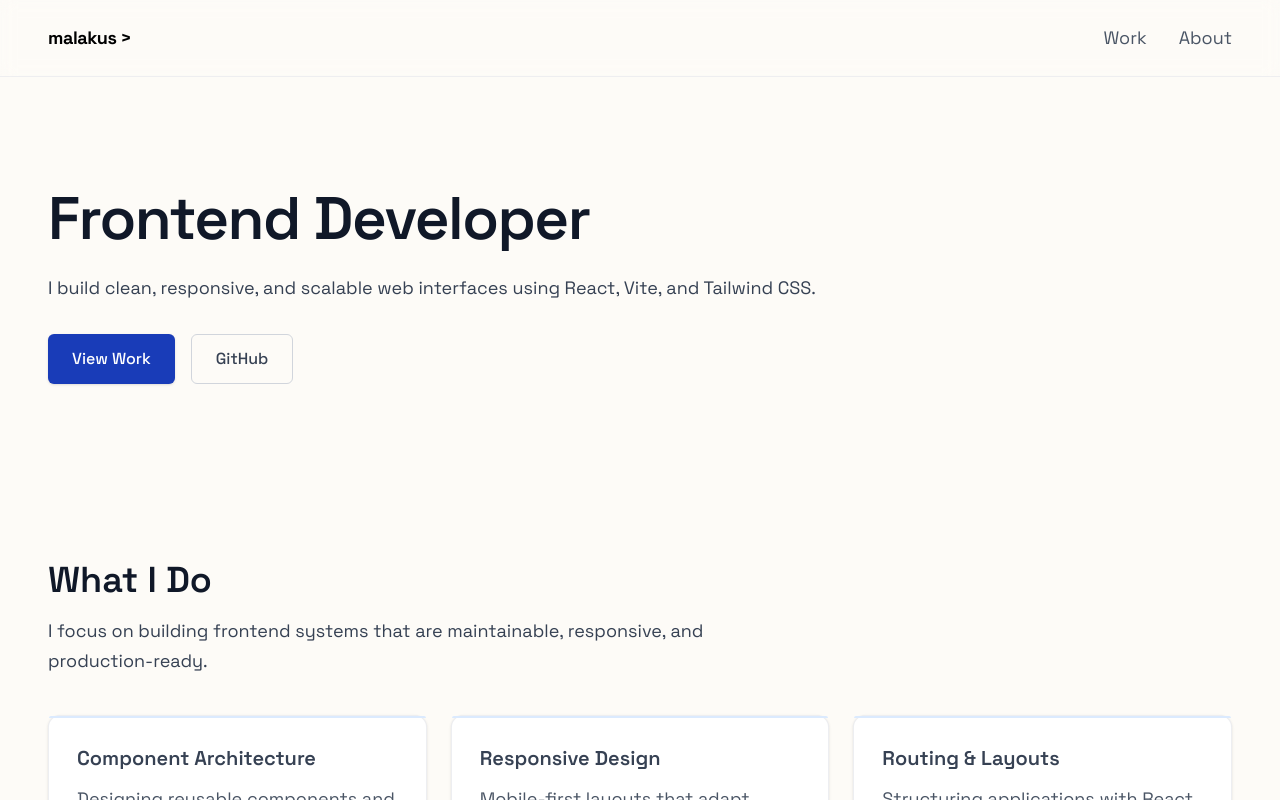
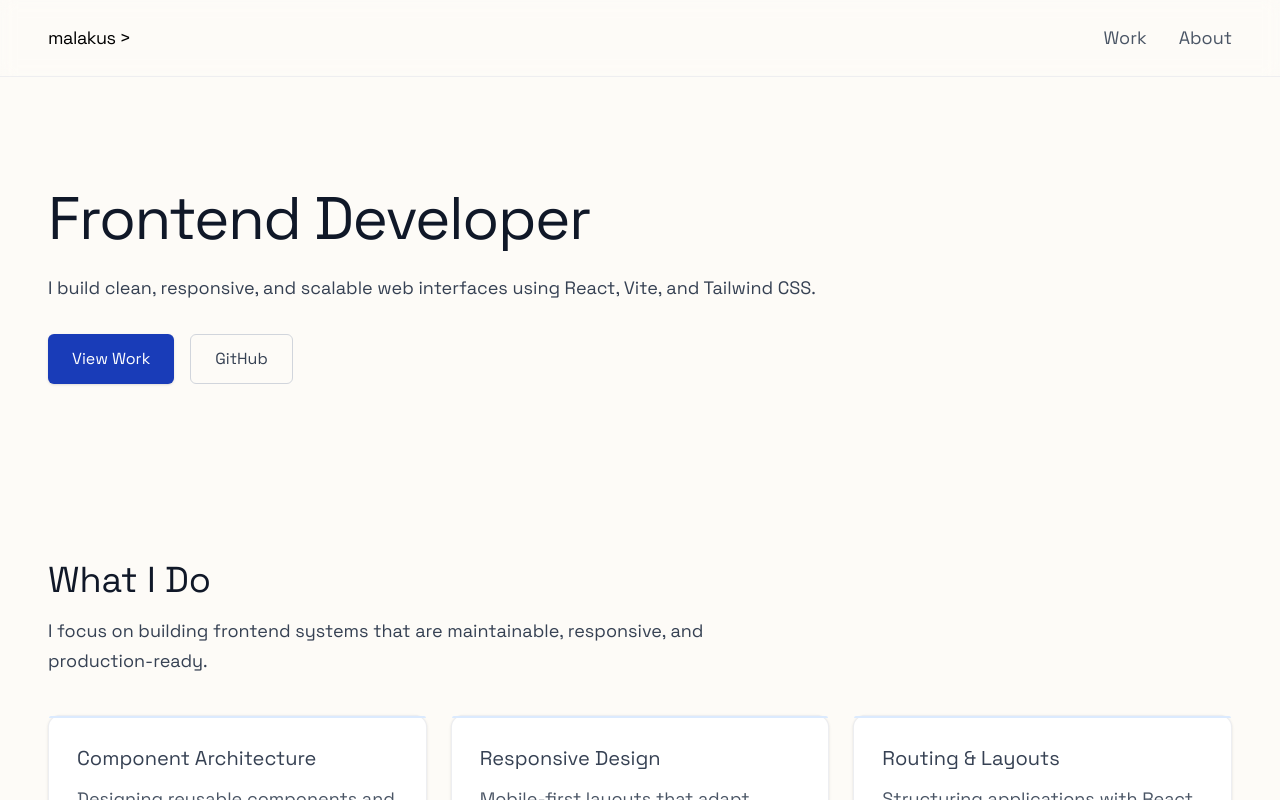
Before and after one commit to malakus4/portfolio-react, a React (Vite) app: page / in a window 1280 px wide. Shown: the top 800 px of the page. Built offline with nearby package versions, Linux system fonts and the light colour scheme.

Commit message:
Optimize LCP by self-hosting Space Grotesk font

```diff
--- a/index.html
+++ b/index.html
@@ -19,12 +19,14 @@
     />
 
     <!-- Google Font -->
-    <link rel="preconnect" href="https://fonts.googleapis.com" />
-    <link rel="preconnect" href="https://fonts.gstatic.com" crossorigin />
     <link
-      href="https://fonts.googleapis.com/css2?family=Space+Grotesk:wght@300;400;500;600;700&display=swap"
-      rel="stylesheet"
+      rel="preload"
+      href="/fonts/SpaceGrotesk-variable.woff2"
+      as="font"
+      type="font/woff2"
+      crossorigin
     />
+
 
     <!-- Google Analytics -->
      <!-- Google tag (gtag.js) -->
--- a/src/index.css
+++ b/src/index.css
@@ -1,19 +1,26 @@
 @import "tailwindcss";
-@import "tailwindcss/utilities";
+
+@font-face {
+  font-family: "Space Grotesk";
+  src: url("/fonts/SpaceGrotesk-variable.woff2") format("woff2");
+  font-weight: 300 700;
+  font-style: normal;
+  font-display: swap;
+}
 
 /* register font */
 :root {
-  --font-space: 'Space Grotesk', system-ui, sans-serif;
+  --font-base: "Space Grotesk", system-ui, -apple-system, BlinkMacSystemFont, sans-serif;
 }
 
-* {
+*::before,
+*::after {
   box-sizing: border-box;
 }
 
 /* Universal body styles*/
 body {
-  font-family: var(--font-space);
-  font-family: 'Space Grotesk', system-ui, sans-serif;
+  font-family: var(--font-base);
   line-height: 1.6;
   -webkit-font-smoothing: antialiased;
   -moz-osx-font-smoothing: grayscale;
```
Also changed, not shown: public/fonts/spaceGrotesk-variable.woff2 (added).
